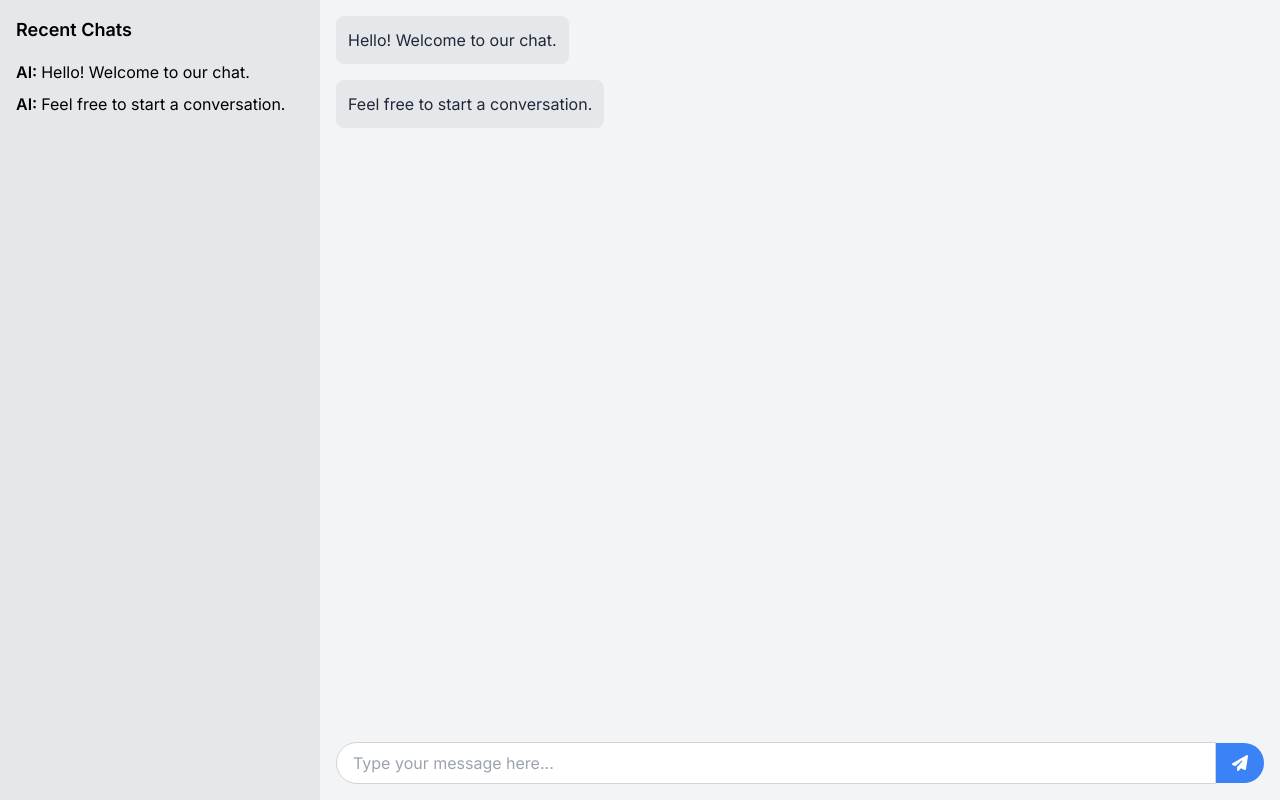
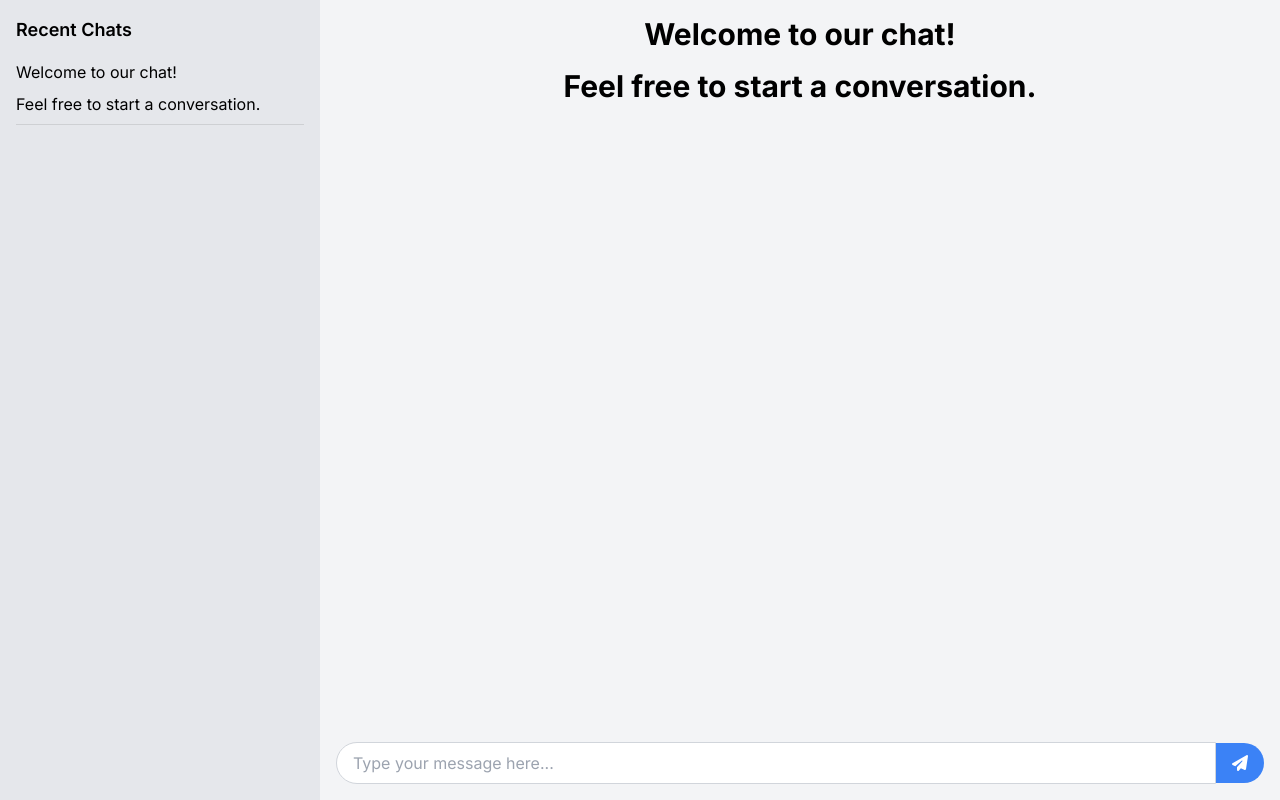
Before and after one commit to N1kos9/landing-2, a Next.js app: page /chat in a window 1280 px wide. Built offline with nearby package versions, Linux system fonts and the light colour scheme.

Commit message:
designing refines

```diff
--- a/app/chat/page.tsx
+++ b/app/chat/page.tsx
@@ -1,7 +1,8 @@
 "use client";
-import React, { useState, useEffect } from "react";
+import React, { useState, useEffect, useRef } from "react";
 import { FontAwesomeIcon } from "@fortawesome/react-fontawesome";
 import { faPaperPlane } from "@fortawesome/free-solid-svg-icons";
+import gsap from "gsap";
 
 interface Message {
   text: string;
@@ -12,14 +13,28 @@ const ChatPage: React.FC = () => {
   const [messages, setMessages] = useState<Message[]>([]);
   const [inputText, setInputText] = useState<string>("");
   const [showPlaceholder, setShowPlaceholder] = useState<boolean>(true);
+  const chatAreaRef = useRef<HTMLDivElement>(null);
+  const inputRef = useRef<HTMLInputElement>(null);
 
   useEffect(() => {
-    // Simulate initial chat messages
+    // Simulate initial chat messages with animation
+    const tl = gsap.timeline({ defaults: { duration: 0.5 } });
+    tl.fromTo(
+      chatAreaRef.current,
+      { opacity: 0, y: 20 },
+      { opacity: 1, y: 0, stagger: 0.2, ease: "power3.out" }
+    ).fromTo(
+      inputRef.current,
+      { opacity: 0, y: 20 },
+      { opacity: 1, y: 0, ease: "power3.out" },
+      "-=0.3"
+    );
+
     setMessages([
-      { text: "Hello! Welcome to our chat.", sender: "AI" },
+      { text: "Welcome to our chat!", sender: "title" },
       {
         text: "Feel free to start a conversation.",
-        sender: "AI",
+        sender: "description",
       },
     ]);
   }, []);
@@ -30,8 +45,20 @@ const ChatPage: React.FC = () => {
     // Simulate AI response
     const aiResponse = generateAIResponse(inputText);
 
-    setMessages([...messages, { text: inputText, sender: "user" }]);
-    setMessages([...messages, { text: aiResponse, sender: "AI" }]);
+    setMessages([
+      ...messages,
+      { text: `You: ${inputText}`, sender: "user" },
+      { text: aiResponse, sender: "AI" },
+    ]);
+
+    // Animate sending message
+    const messageIndex = messages.length;
+    gsap.fromTo(
+      `#message-${messageIndex}`,
+      { opacity: 0, x: -20 },
+      { opacity: 1, x: 0, duration: 0.5 }
+    );
+
     setInputText("");
     setShowPlaceholder(false);
   };
@@ -47,36 +74,42 @@ const ChatPage: React.FC = () => {
       {/* Left panel for recent chats */}
       <div className="w-1/4 bg-gray-200 overflow-y-auto p-4">
         <h2 className="text-lg font-semibold mb-4">Recent Chats</h2>
-        {messages.map((message, index) => (
-          <div key={index} className="mb-2">
-            <span className="font-semibold">
-              {message.sender === "user" ? "You: " : "AI: "}
-            </span>
-            {message.text}
-          </div>
-        ))}
+        {messages.map((message, index) =>
+          message.sender === "AI" ? null : (
+            <div
+              key={index}
+              className={`mb-2 ${
+                index === 1 ? "border-b border-black/[0.1] mb-2 pb-2" : ""
+              }`}
+            >
+              <span className="font-semibold">
+                {message.sender === "user" ? "" : ""}
+              </span>
+              {message.text}
+            </div>
+          )
+        )}
       </div>
       {/* Chat area */}
-      <div className="flex-1 flex flex-col justify-between bg-gray-100">
+      <div
+        className="flex-1 flex flex-col justify-between bg-gray-100"
+        ref={chatAreaRef}
+      >
         <div className="flex-1 overflow-y-auto p-4">
           {messages.map((message, index) => (
             <div
               key={index}
+              id={`message-${index}`}
               className={
-                message.sender === "user"
-                  ? "flex justify-end mb-4"
-                  : "flex justify-start mb-4"
+                message.sender === "user" || message.sender === "AI"
+                  ? "mb-4 ml-4"
+                  : message.sender === "title" ||
+                    message.sender === "description"
+                  ? "text-3xl font-bold text-center mb-4"
+                  : "text-lg text-center text-gray-600 mb-4"
               }
             >
-              <div
-                className={
-                  message.sender === "user"
-                    ? "bg-blue-500 text-white p-3 rounded-lg max-w-md"
-                    : "bg-gray-200 text-gray-800 p-3 rounded-lg max-w-md"
-                }
-              >
-                {message.text}
-              </div>
+              {message.text}
             </div>
           ))}
         </div>
@@ -90,6 +123,7 @@ const ChatPage: React.FC = () => {
             }}
             className="border border-gray-300 rounded-l-full py-2 px-4 bg-white w-full"
             placeholder={showPlaceholder ? "Type your message here..." : ""}
+            ref={inputRef}
           />
           <button
             onClick={handleSendMessage}
--- a/package.json
+++ b/package.json
@@ -11,6 +11,7 @@
   "dependencies": {
     "@fortawesome/free-solid-svg-icons": "^6.5.2",
     "@fortawesome/react-fontawesome": "^0.2.0",
+    "gsap": "^3.12.5",
     "next": "14.1.4",
     "react": "^18",
     "react-dom": "^18"
```
Also changed, not shown: 1 other file (tests, documents, lock files or other folders).
